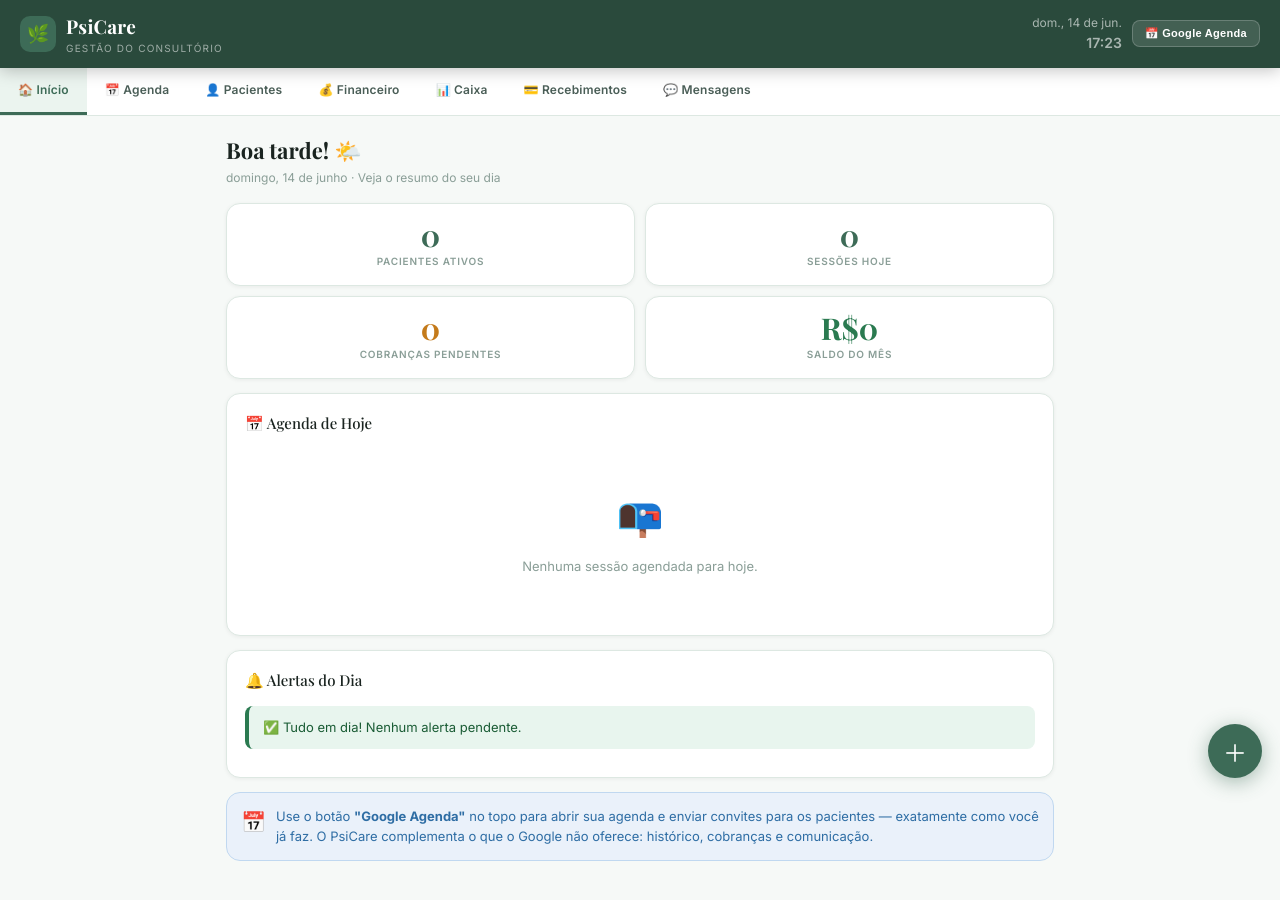
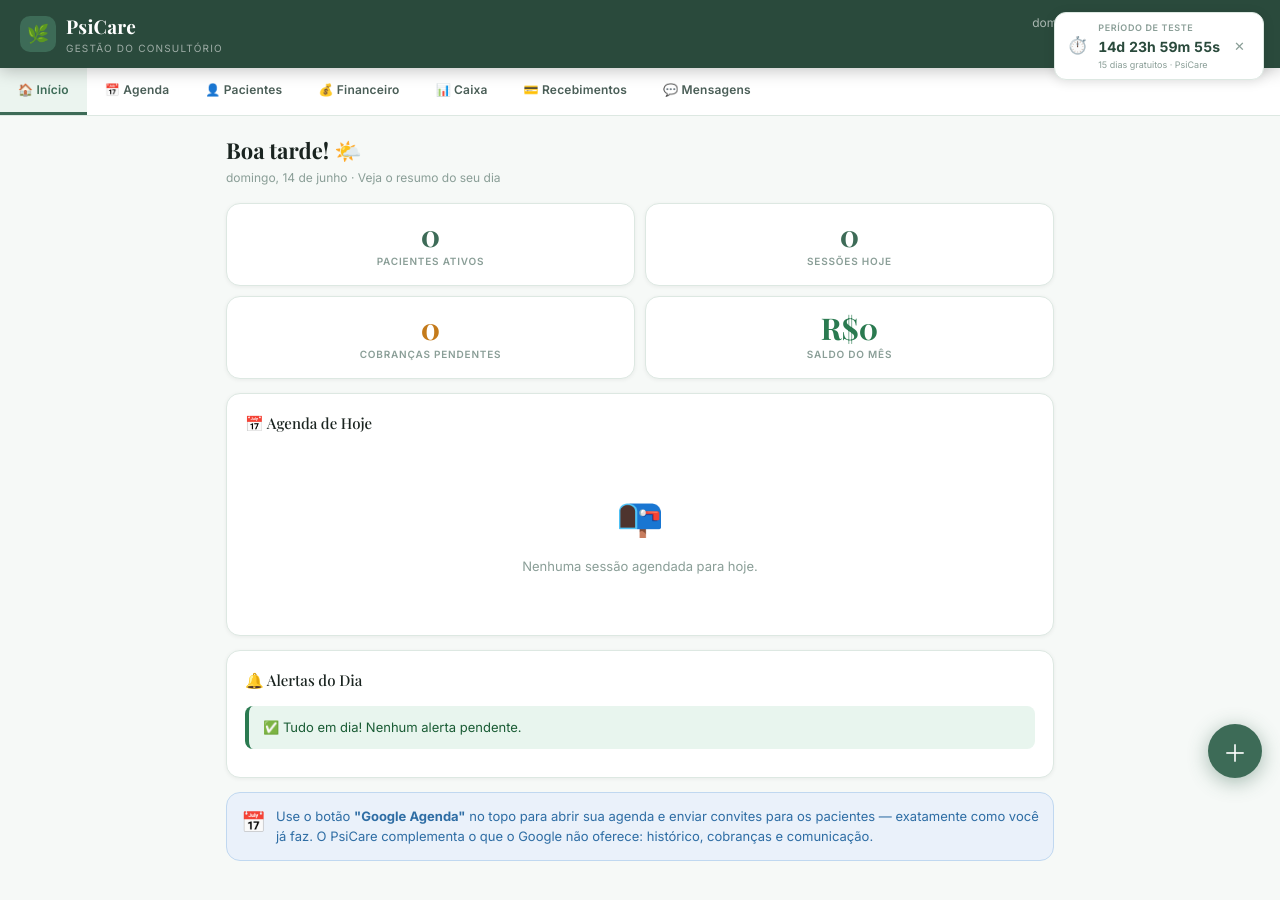
Before and after one commit to dannielpinheiro5-png/psicare, a plain HTML site: page index.html in a window 1280 px wide. Drawn offline with nearby package versions, Linux system fonts and the light colour scheme; a web font is replaced by a local one.

Commit message:
feat: cronometro trial 15 dias + bloqueio por dispositivo

```diff
--- a/index.html
+++ b/index.html
@@ -696,6 +696,61 @@ textarea.form-control { resize: vertical; min-height: 76px; }
   .form-row, .form-row3 { grid-template-columns: 1fr; }
   .kpi-grid { grid-template-columns: repeat(2, 1fr); }
   .sh-value { font-size: 30px; }
+}
+</style>
+
+<!-- ═══════════════════════════════════════════
+   PSICARE — CRONÔMETRO DE PERÍODO DE TESTES
+   Injetado automaticamente. Não remover.
+═══════════════════════════════════════════ -->
+<style>
+#psicare-trial-banner {
+  position: fixed;
+  top: 12px;
+  right: 16px;
+  z-index: 99999;
+  background: #fff;
+  border: 1.5px solid #DDE8E2;
+  border-radius: 12px;
+  padding: 8px 14px 8px 12px;
+  display: flex;
+  align-items: center;
+  gap: 10px;
+  box-shadow: 0 2px 12px rgba(0,0,0,0.10);
+  min-width: 210px;
+  max-width: 92vw;
+  font-family: 'Inter', sans-serif;
+  transition: border-color 0.4s, background 0.4s;
+}
+#psicare-trial-banner.trial-warning {
+  border-color: #C47A1A;
+  background: #FEF5E7;
+}
+#psicare-trial-banner.trial-critical {
+  border-color: #B84040;
+  background: #FCEAEA;
+  animation: trialPulse 1.5s infinite;
+}
+@keyframes trialPulse {
+  0%,100% { box-shadow: 0 2px 12px rgba(184,64,64,0.12); }
+  50%      { box-shadow: 0 2px 20px rgba(184,64,64,0.35); }
+}
+#trial-icon { font-size: 17px; flex-shrink: 0; }
+#trial-text { display: flex; flex-direction: column; gap: 1px; }
+#trial-label { font-size: 9px; font-weight: 600; letter-spacing: 0.07em; color: #8A9E97; text-transform: uppercase; }
+#trial-time  { font-size: 14px; font-weight: 700; color: #2A4A3C; font-variant-numeric: tabular-nums; }
+#trial-banner.trial-warning #trial-time  { color: #C47A1A; }
+#trial-banner.trial-critical #trial-time { color: #B84040; }
+#trial-sub   { font-size: 9px; color: #8A9E97; }
+#trial-close {
+  margin-left: auto; background: none; border: none;
+  color: #8A9E97; cursor: pointer; font-size: 13px;
+  padding: 2px 4px; border-radius: 4px; line-height: 1;
+}
+#trial-close:hover { color: #B84040; background: #FCEAEA; }
+@media (max-width: 480px) {
+  #psicare-trial-banner { top: 8px; right: 8px; min-width: 170px; padding: 6px 10px 6px 10px; }
+  #trial-time { font-size: 12px; }
 }
 </style>
 </head>
@@ -1791,5 +1846,76 @@ updateClock(); setInterval(updateClock, 30000);
 // ═══════════════════════════════════════════════════════════
 renderDashboard();
 </script>
+
+<!-- PSICARE TRIAL SCRIPT -->
+<div id="psicare-trial-banner" role="status" aria-live="polite">
+  <span id="trial-icon">⏱️</span>
+  <div id="trial-text">
+    <span id="trial-label">Período de Teste</span>
+    <span id="trial-time">Carregando...</span>
+    <span id="trial-sub">15 dias gratuitos · PsiCare</span>
+  </div>
+  <button id="trial-close" onclick="document.getElementById('psicare-trial-banner').style.display='none'" title="Fechar">✕</button>
+</div>
+<script>
+(function() {
+  // ─── CONFIGURAÇÃO ───────────────────────────────────────────
+  // Substitua pela data de cadastro real do usuário (ISO 8601)
+  // Em produção, injete via backend: ex. new Date("{{ user.trial_start }}")
+  var TRIAL_START = localStorage.getItem('psicare_trial_start');
+  if (!TRIAL_START) {
+    TRIAL_START = new Date().toISOString();
+    localStorage.setItem('psicare_trial_start', TRIAL_START);
+  }
+  var TRIAL_DAYS = 15;
+  // ────────────────────────────────────────────────────────────
+
+  var trialEnd = new Date(TRIAL_START);
+  trialEnd.setDate(trialEnd.getDate() + TRIAL_DAYS);
+
+  var banner  = document.getElementById('psicare-trial-banner');
+  var timeEl  = document.getElementById('trial-time');
+  var iconEl  = document.getElementById('trial-icon');
+
+  function pad(n) { return String(n).padStart(2, '0'); }
+
+  function tick() {
+    var now  = new Date();
+    var diff = trialEnd - now;
+
+    if (diff <= 0) {
+      banner.className = 'trial-critical';
+      iconEl.textContent = '🔒';
+      timeEl.textContent = 'Trial encerrado';
+      // ── BLOQUEIO: redirecione ou exiba modal de contratação ──
+      // window.location.href = '/contratar';
+      return;
+    }
+
+    var days = Math.floor(diff / 86400000);
+    var hrs  = Math.floor((diff % 86400000) / 3600000);
+    var mins = Math.floor((diff % 3600000)  / 60000);
+    var secs = Math.floor((diff % 60000)    / 1000);
+
+    timeEl.textContent = days + 'd ' + pad(hrs) + 'h ' + pad(mins) + 'm ' + pad(secs) + 's';
+
+    if (days < 3) {
+      banner.className = 'trial-critical';
+      iconEl.textContent = '🔴';
+    } else if (days < 5) {
+      banner.className = 'trial-warning';
+      iconEl.textContent = '🟠';
+    } else {
+      banner.className = '';
+      iconEl.textContent = '⏱️';
+    }
+
+    setTimeout(tick, 1000);
+  }
+
+  tick();
+})();
+</script>
+
 </body>
 </html>
```
